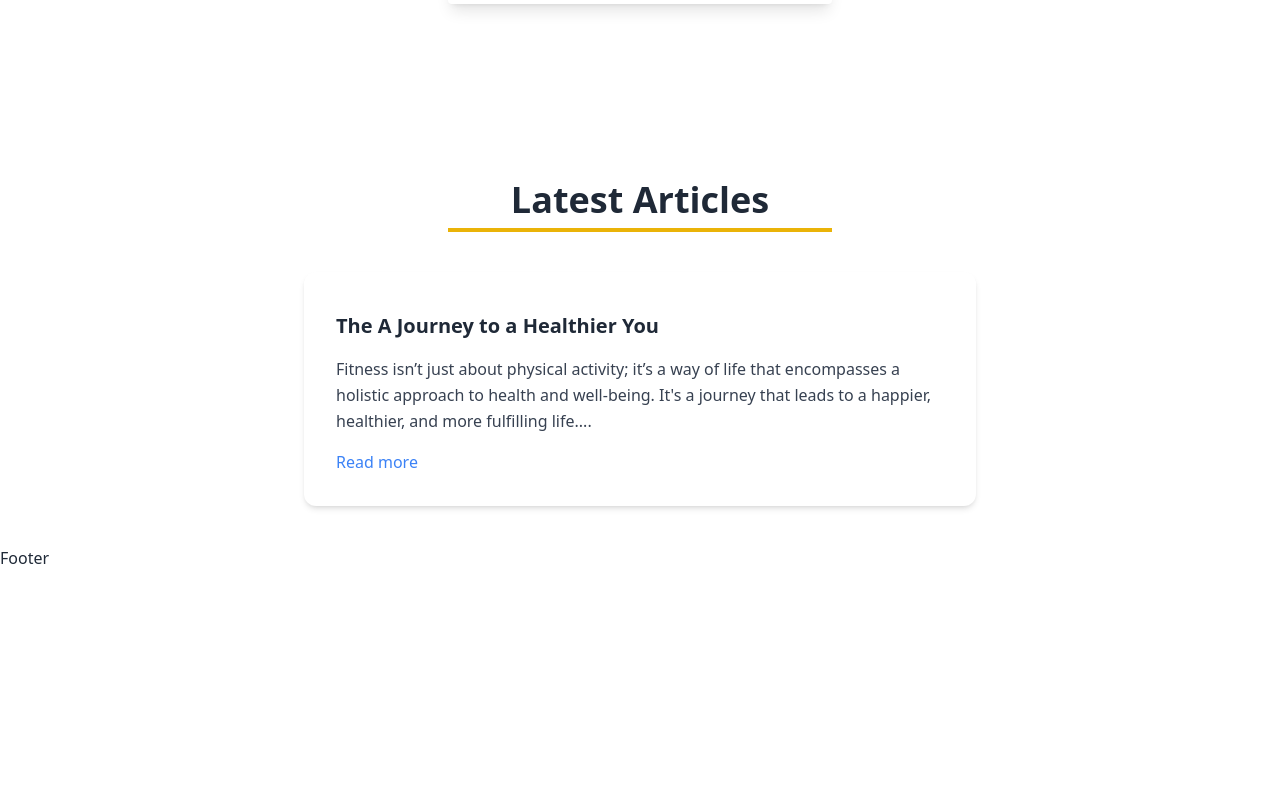
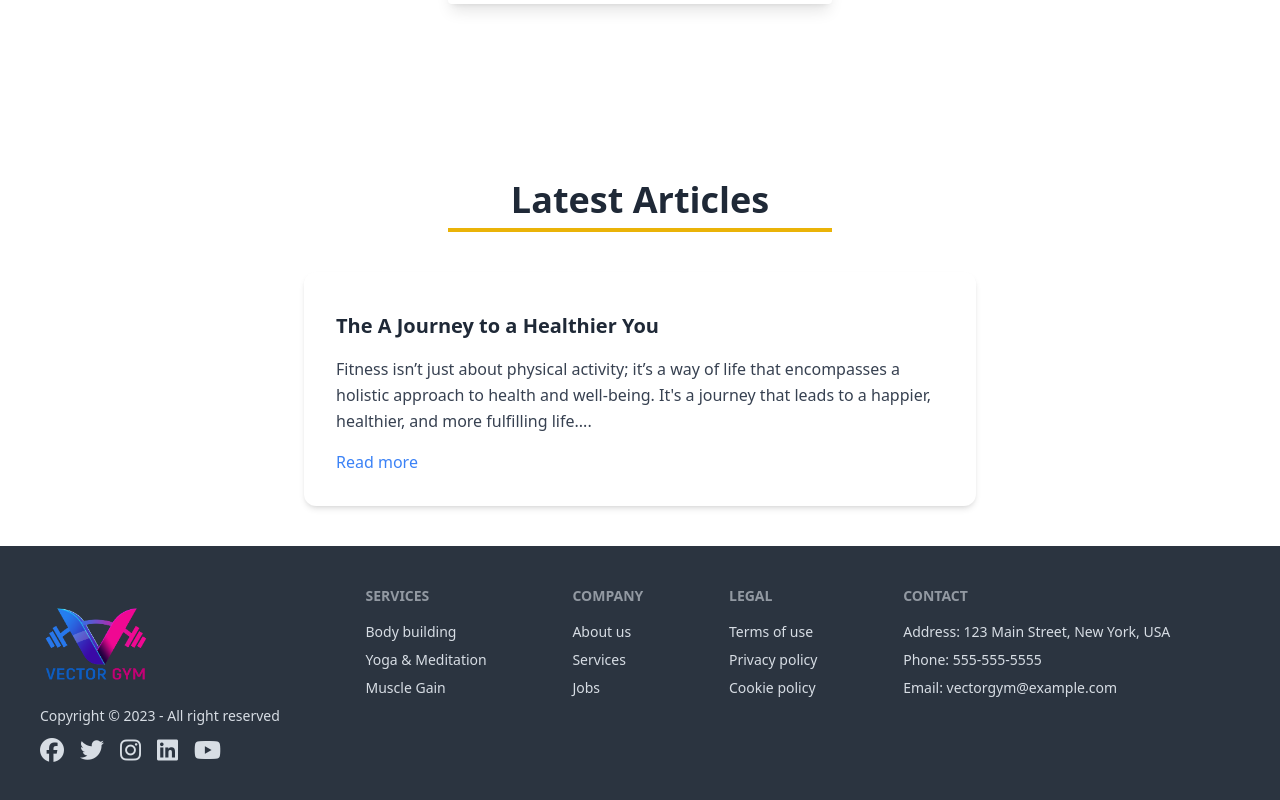
Before and after one commit to liton61/vector-gym-client-side, a React (Vite) app: page / in a window 1280 px wide. Shown: the part 5201-6001 px from the top of the page. Before the commit the page ends 5771 px from the top, so only its background shows below. Built offline with nearby package versions, Linux system fonts and the light colour scheme; no server answers.

Commit message:
footer added

```diff
--- a/src/Footer/Footer.jsx
+++ b/src/Footer/Footer.jsx
@@ -1,9 +1,45 @@
-
+import logo from '../assets/logo.png';
 
 const Footer = () => {
     return (
         <div>
-            <h1>Footer</h1>
+            <footer className="footer p-10 bg-neutral text-neutral-content">
+                <aside>
+                    <img className='w-28' src={logo} alt="" />
+                    <h3>Copyright © 2023 - All right reserved</h3>
+                    <div className="grid grid-flow-col gap-4">
+                        <i className="fa-brands fa-facebook text-2xl cursor-pointer"></i>
+                        <i className="fa-brands fa-twitter text-2xl cursor-pointer"></i>
+                        <i className="fa-brands fa-instagram text-2xl cursor-pointer"></i>
+                        <i className="fa-brands fa-linkedin text-2xl cursor-pointer"></i>
+                        <i className="fa-brands fa-youtube text-2xl cursor-pointer"></i>
+                    </div>
+                </aside>
+                <nav>
+                    <header className="footer-title">Services</header>
+                    <a className="link link-hover">Body building</a>
+                    <a className="link link-hover">Yoga & Meditation</a>
+                    <a className="link link-hover">Muscle Gain</a>
+                </nav>
+                <nav>
+                    <header className="footer-title">Company</header>
+                    <a className="link link-hover">About us</a>
+                    <a className="link link-hover">Services</a>
+                    <a className="link link-hover">Jobs</a>
+                </nav>
+                <nav>
+                    <header className="footer-title">Legal</header>
+                    <a className="link link-hover">Terms of use</a>
+                    <a className="link link-hover">Privacy policy</a>
+                    <a className="link link-hover">Cookie policy</a>
+                </nav>
+                <nav>
+                    <header className="footer-title">Contact</header>
+                    <a className="link link-hover">Address: 123 Main Street, New York, USA</a>
+                    <a className="link link-hover">Phone: 555-555-5555</a>
+                    <a className="link link-hover">Email: vectorgym@example.com</a>
+                </nav>
+            </footer>
         </div>
     );
 };
--- a/src/Routes/Routes.jsx
+++ b/src/Routes/Routes.jsx
@@ -66,8 +66,8 @@ const router = createBrowserRouter([
                 element: <Forum></Forum>
             },
             {
-                path:"/fullBlogs",
-                element:<FullBlogs></FullBlogs>
+                path: "/fullBlogs",
+                element: <FullBlogs></FullBlogs>
             }
 
         ],
```
